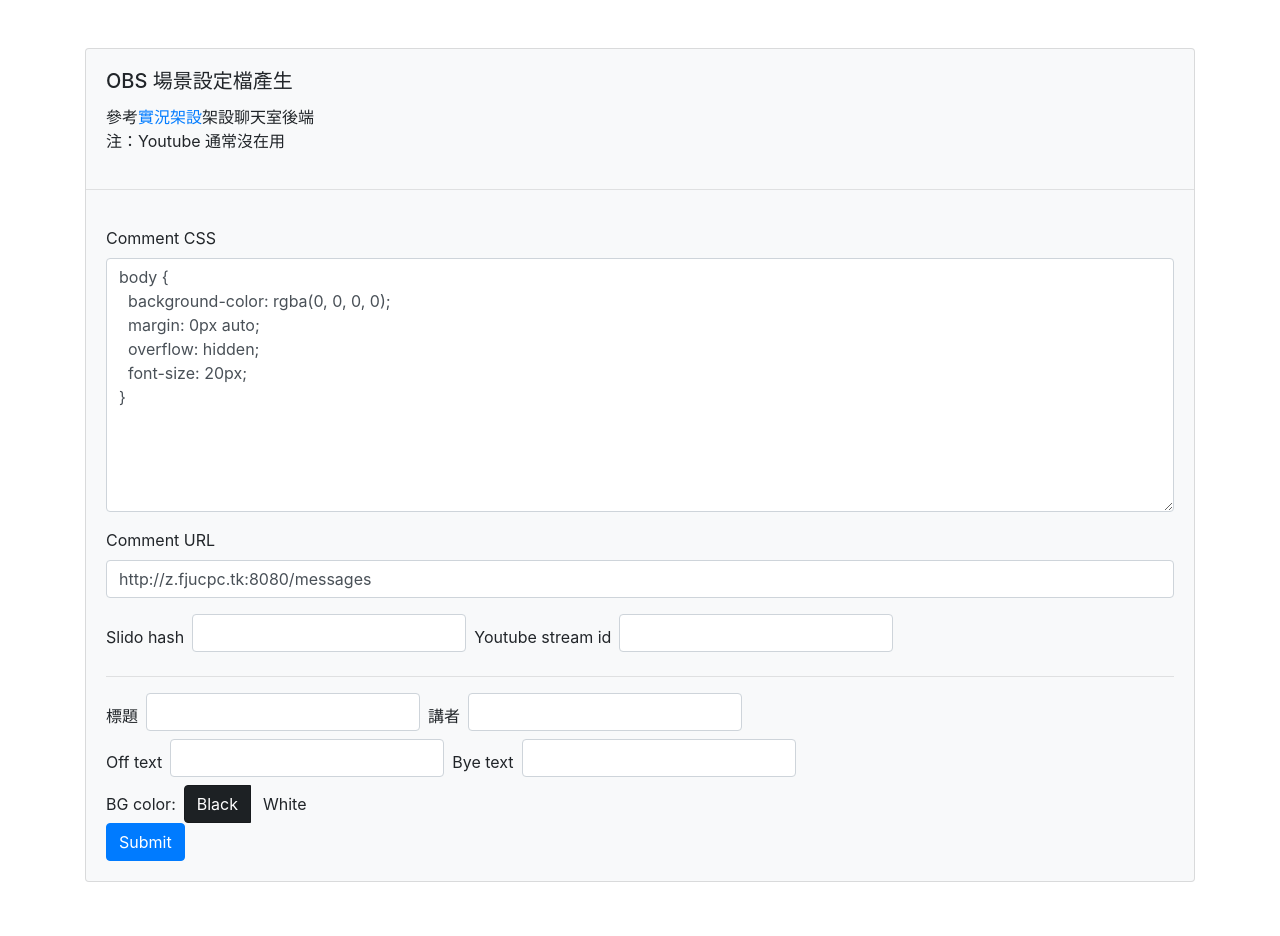
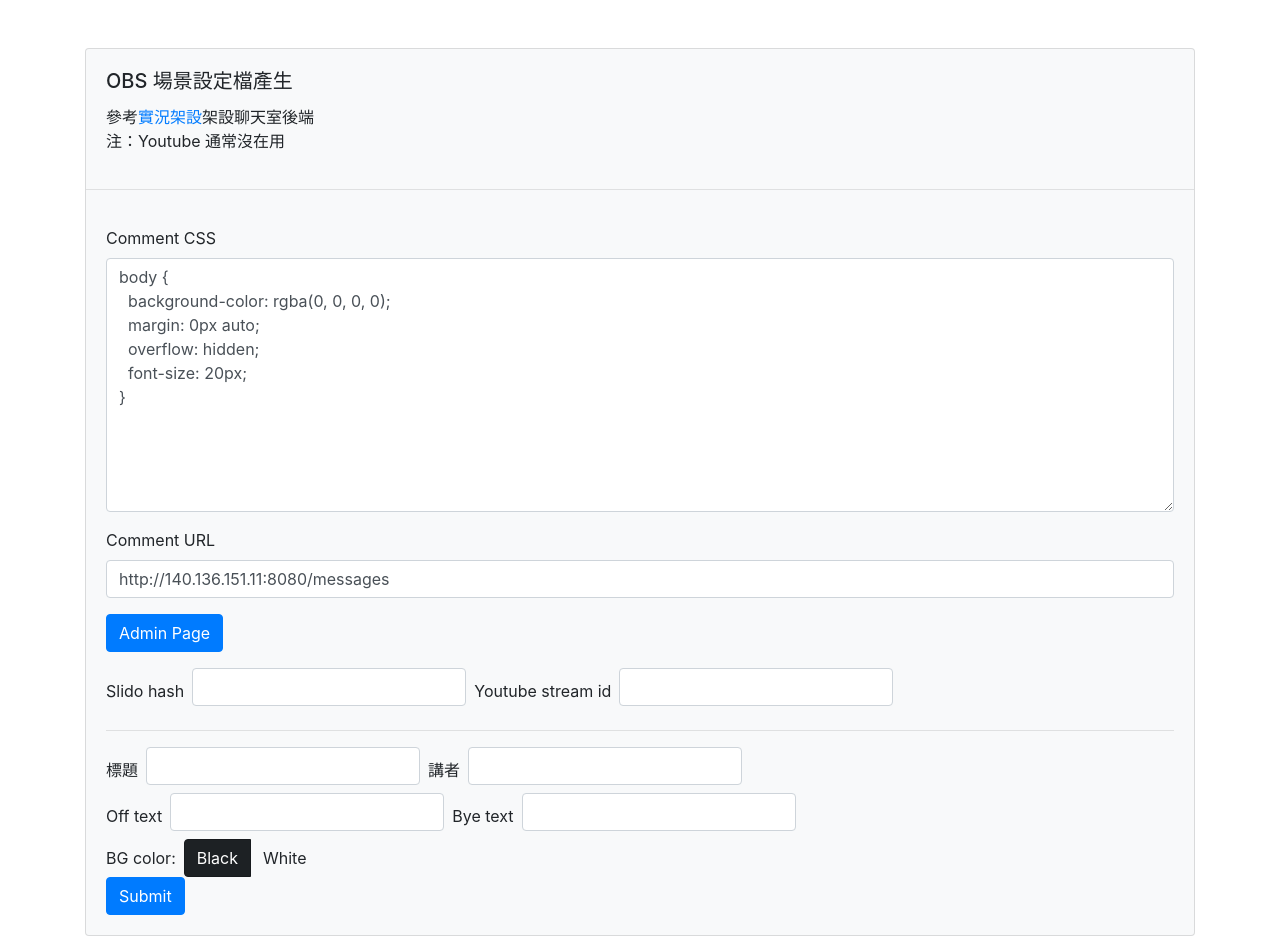
Before and after one commit to N15RA/obs.nisra.net, a plain HTML site: page index.html in a window 1280 px wide. Drawn offline with nearby package versions, Linux system fonts and the light colour scheme.

Commit message:
Add admin button

```diff
--- a/index.html
+++ b/index.html
@@ -29,8 +29,11 @@
             </div>
             <div class="form-group">
                 <label for="commentURLInput">Comment URL</label>
-                <input class="form-control" type="text" id="commentURLInput" placeholder="" value="http://z.fjucpc.tk:8080/messages">
+                <input class="form-control" type="text" id="commentURLInput" placeholder="" value="http://140.136.151.11:8080/messages">
             </div>
+
+            <a href="http://140.136.151.11:8080/admin" target="_blank" rel="noopener noreferrer" class="btn btn-primary mb-3">Admin Page</a>
+
             <div class="form-inline">
                 <div class="form-group">
                     <label class="my-1 mr-2" for="SlidoInput">Slido hash</label>
```
